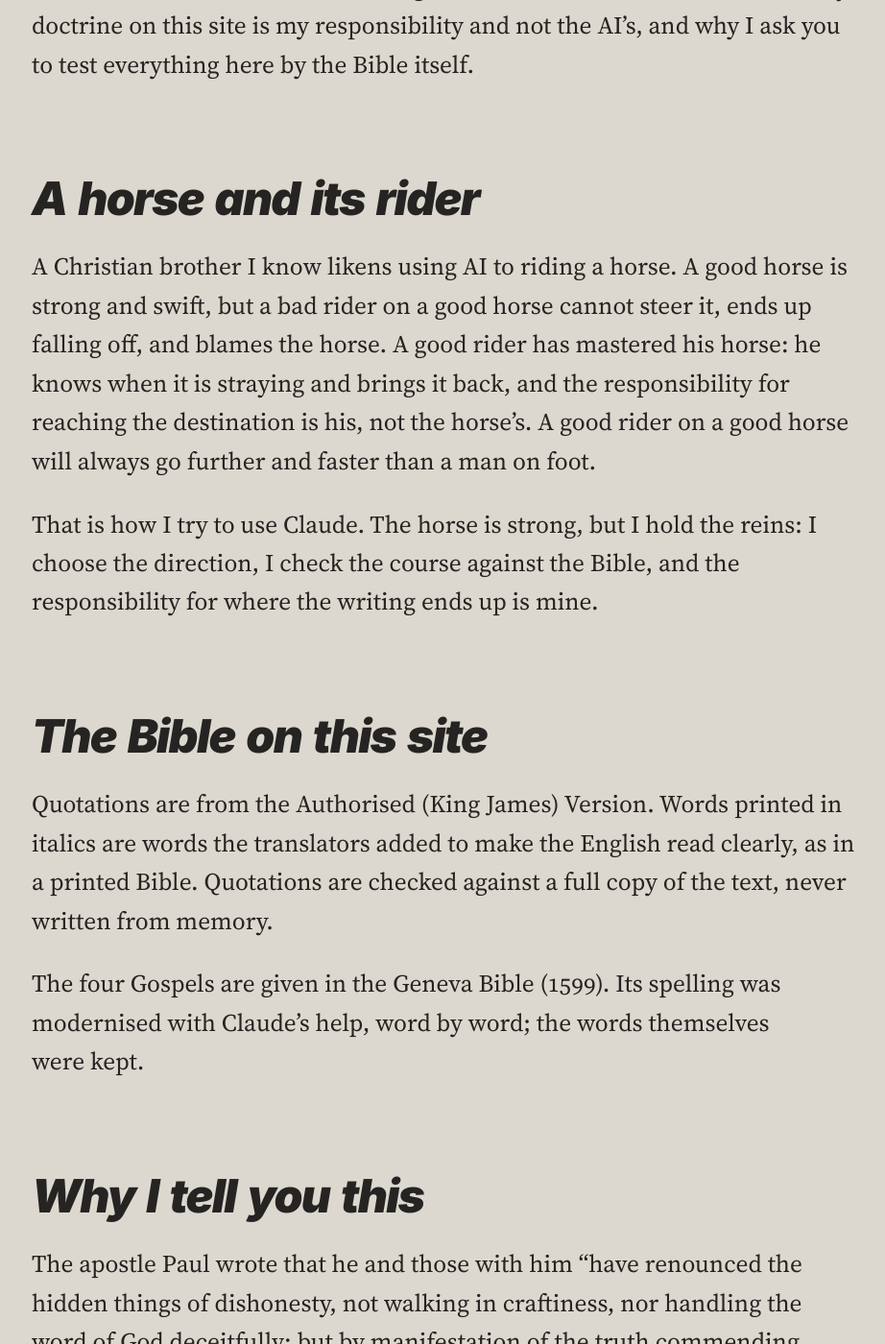
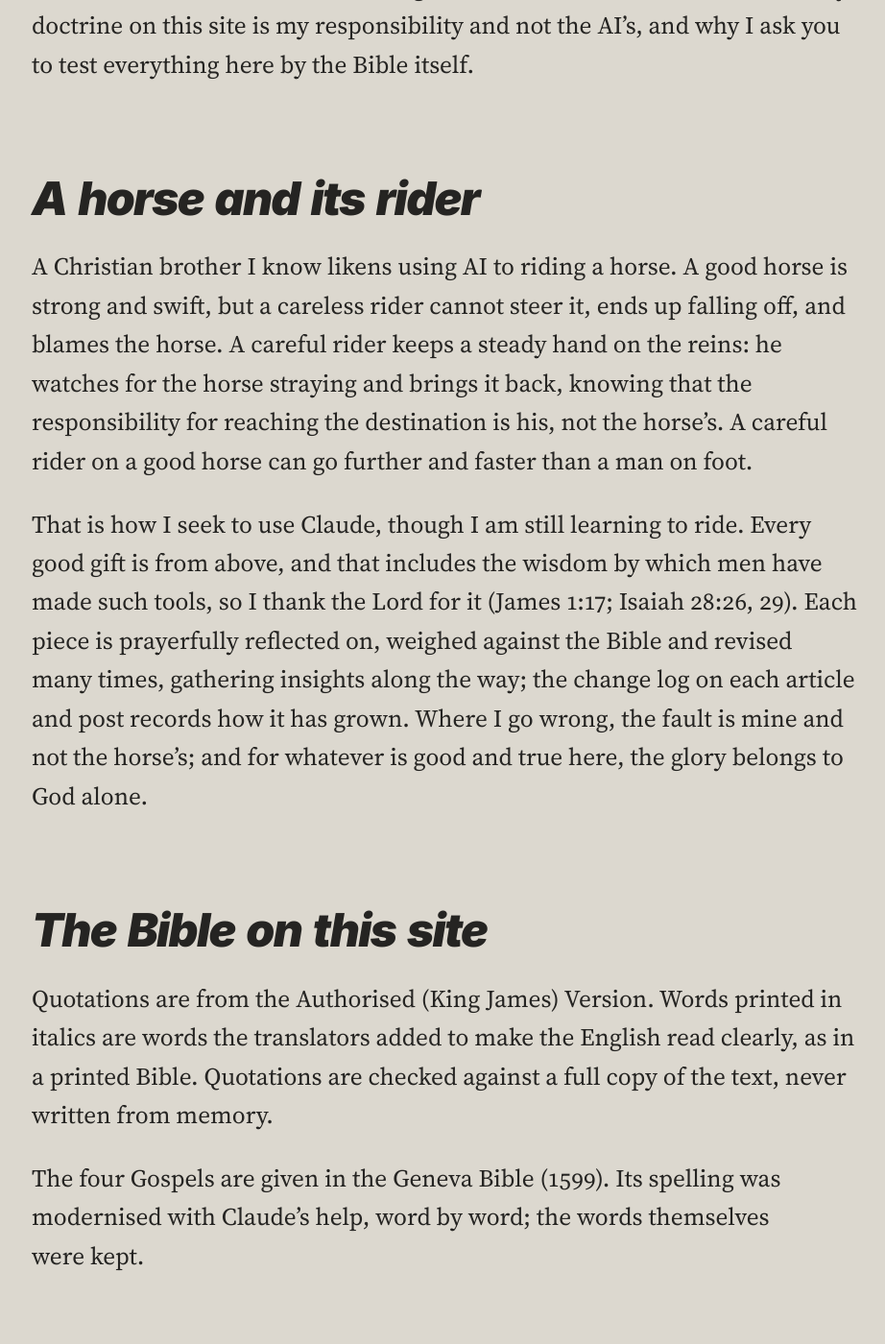
Before and after one commit to ForestWalkUK/truthpeaceandlove, a Jekyll site: the page built from how-this-site-is-written.md, in a window 1280 px wide and 1400 px high, scrolled down 1388 px. Shown: the whole window at 96% size, without its empty margins (15-937 px from the left). Built offline with Jekyll 4.4.1, drawn with Linux system fonts in a browser that asks for light colours.

Commit message:
Humbler wording in "A horse and its rider"
"A horse and its rider" now speaks of a careful rather than a masterful rider, gives thanks to the Lord for the tool, describes the prayerful reflection and revision behind each piece, points to the change logs, and gives the glory to God.

Co-Authored-By: Claude Opus 5.5 <noreply@anthropic.com>

```diff
--- a/how-this-site-is-written.md
+++ b/how-this-site-is-written.md
@@ -21,9 +21,9 @@ Claude is a tool, and like any tool it can be wrong. It can write smoothly and s
 
 ## A horse and its rider
 
-A Christian brother I know likens using AI to riding a horse. A good horse is strong and swift, but a bad rider on a good horse cannot steer it, ends up falling off, and blames the horse. A good rider has mastered his horse: he knows when it is straying and brings it back, and the responsibility for reaching the destination is his, not the horse’s. A good rider on a good horse will always go further and faster than a man on foot.
+A Christian brother I know likens using AI to riding a horse. A good horse is strong and swift, but a careless rider cannot steer it, ends up falling off, and blames the horse. A careful rider keeps a steady hand on the reins: he watches for the horse straying and brings it back, knowing that the responsibility for reaching the destination is his, not the horse’s. A careful rider on a good horse can go further and faster than a man on foot.
 
-That is how I try to use Claude. The horse is strong, but I hold the reins: I choose the direction, I check the course against the Bible, and the responsibility for where the writing ends up is mine.
+That is how I seek to use Claude, though I am still learning to ride. Every good gift is from above, and that includes the wisdom by which men have made such tools, so I thank the Lord for it (James 1:17; Isaiah 28:26, 29). Each piece is prayerfully reflected on, weighed against the Bible and revised many times, gathering insights along the way; the change log on each article and post records how it has grown. Where I go wrong, the fault is mine and not the horse’s; and for whatever is good and true here, the glory belongs to God alone.
 
 ## The Bible on this site
 
```
